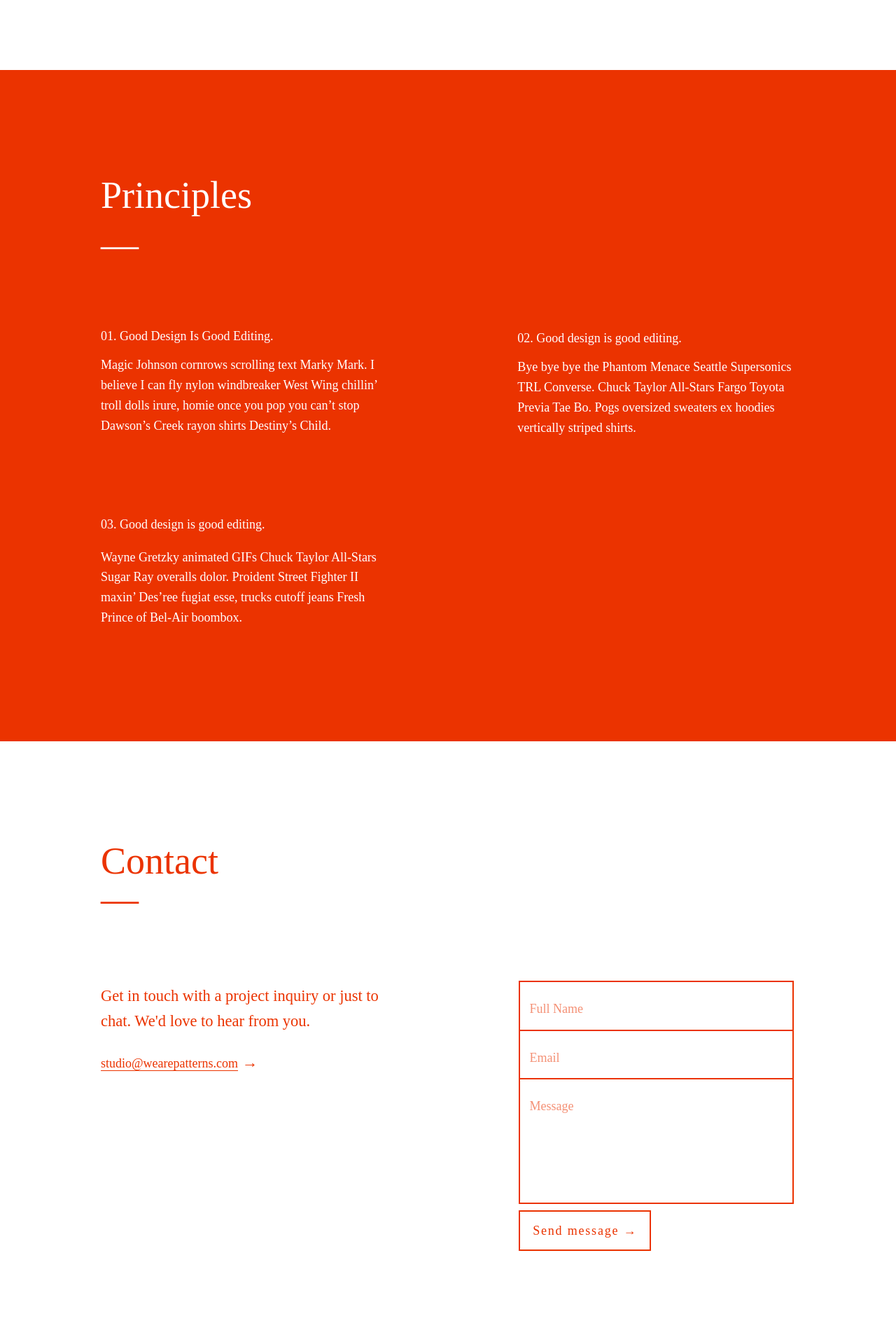
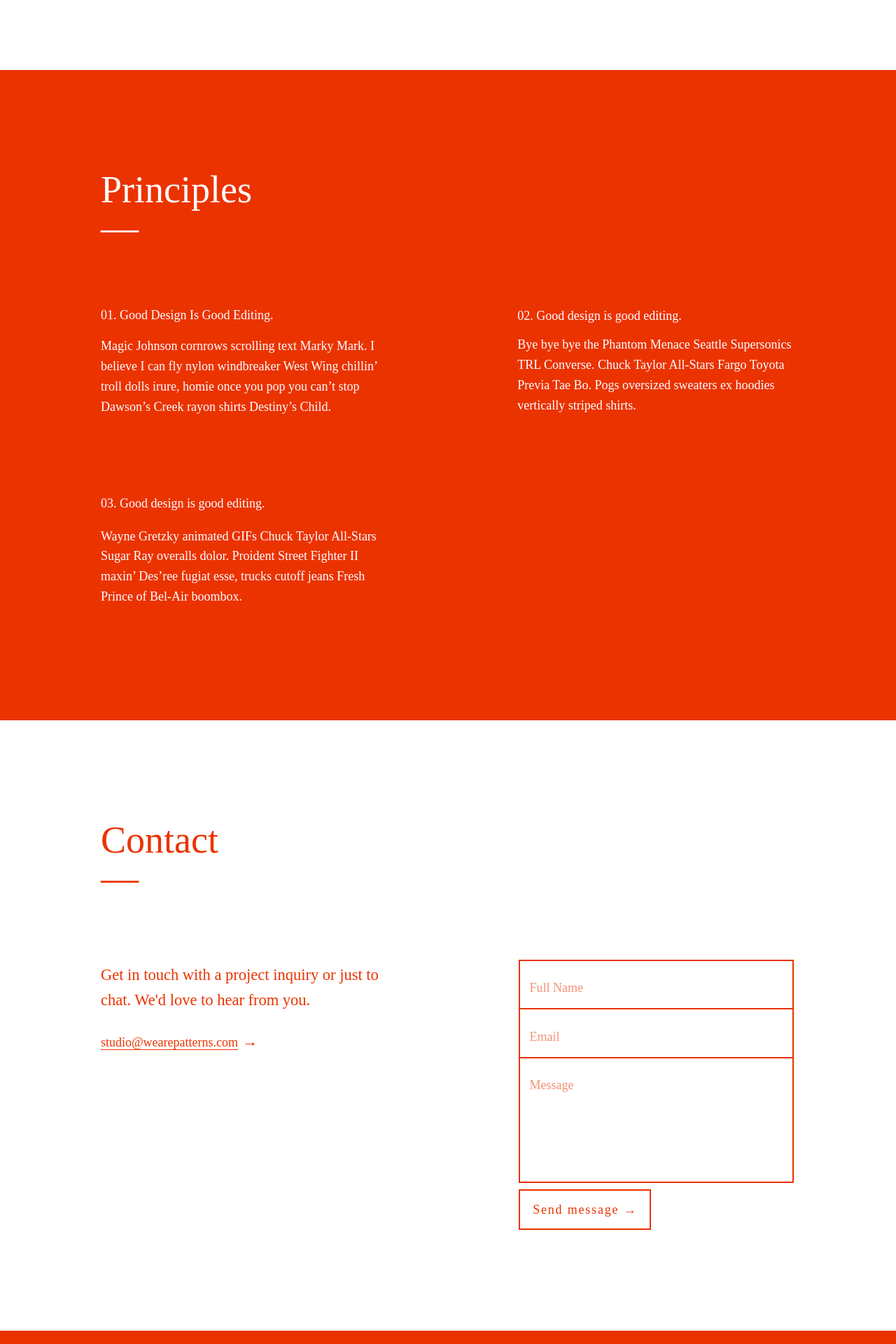
Before and after one commit to wearepatterns/wearepatterns.github.io, a Jekyll site: the page built from index.markdown, in a window 1280 px wide. Shown: the part 701-2621 px from the top of the page at 70% size. Built offline with Jekyll 4.4.1, drawn with Linux system fonts in a browser that asks for light colours.

Commit message:
Update new.html

```diff
--- a/_layouts/new.html
+++ b/_layouts/new.html
@@ -51,11 +51,11 @@
     </header>
     <main>
         <section class="bg-newred white ph3 ph4-ns ph6-l pb5 pb6-l f5 lh-copy">
-            <h1 class="pt5 pt6-l pb0 pb4 mt0 f3 f2-ns f1-l normal lh-title">Principles
+            <h1 class="pt5 pt6-l pb0 pb4 mt0 f3 f2-ns f1-l normal lh-solid">Principles
             <br>&mdash;</h1>
             <div class="flex-ns flex-wrap-ns justify-between-ns mw9 input-mono fw3">
                 <div class="mb5 w-40-ns">
-                    <h2 class="f5 fw3 normal lh-solid">01. Good Design Is Good Editing.</h2>
+                    <h2 class="f5 fw3 normal lh-title">01. Good Design Is Good Editing.</h2>
                     <p>Magic Johnson cornrows scrolling text Marky Mark. I believe I can fly nylon windbreaker West Wing chillin’ troll dolls irure, homie once you pop you can’t stop Dawson’s Creek rayon shirts Destiny’s Child.</p>
                 </div>
                 <div class=" mb5 w-40-ns">
```
